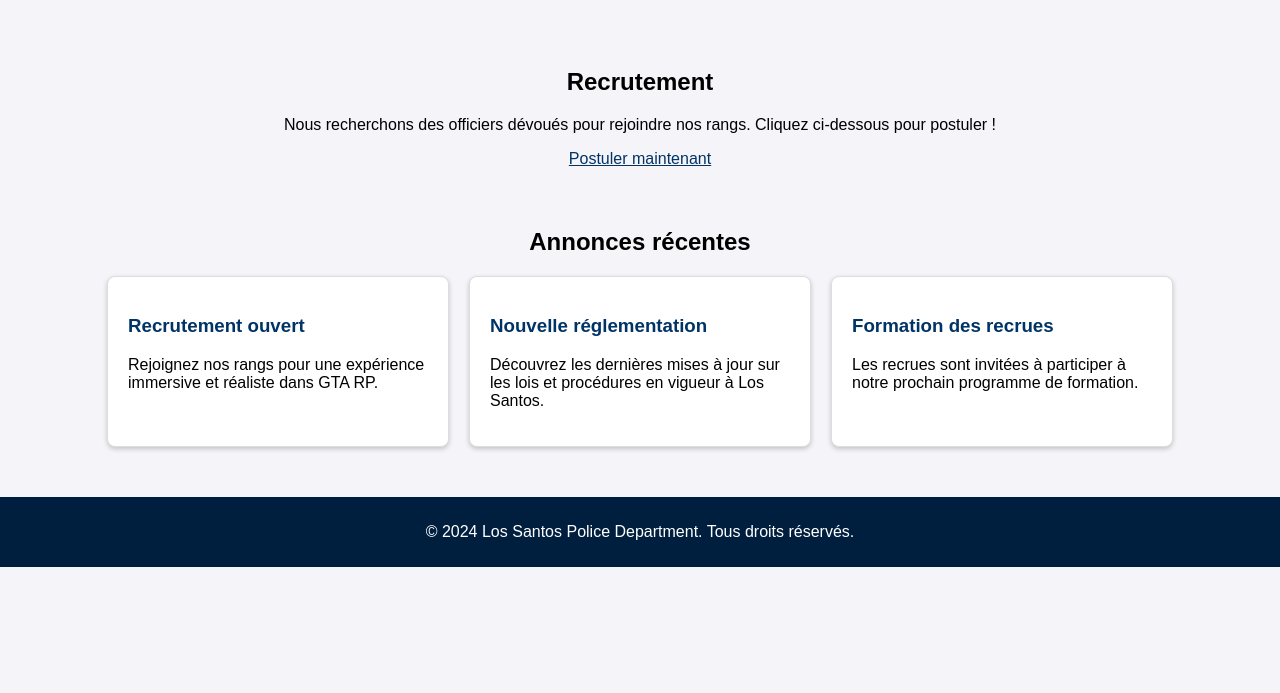
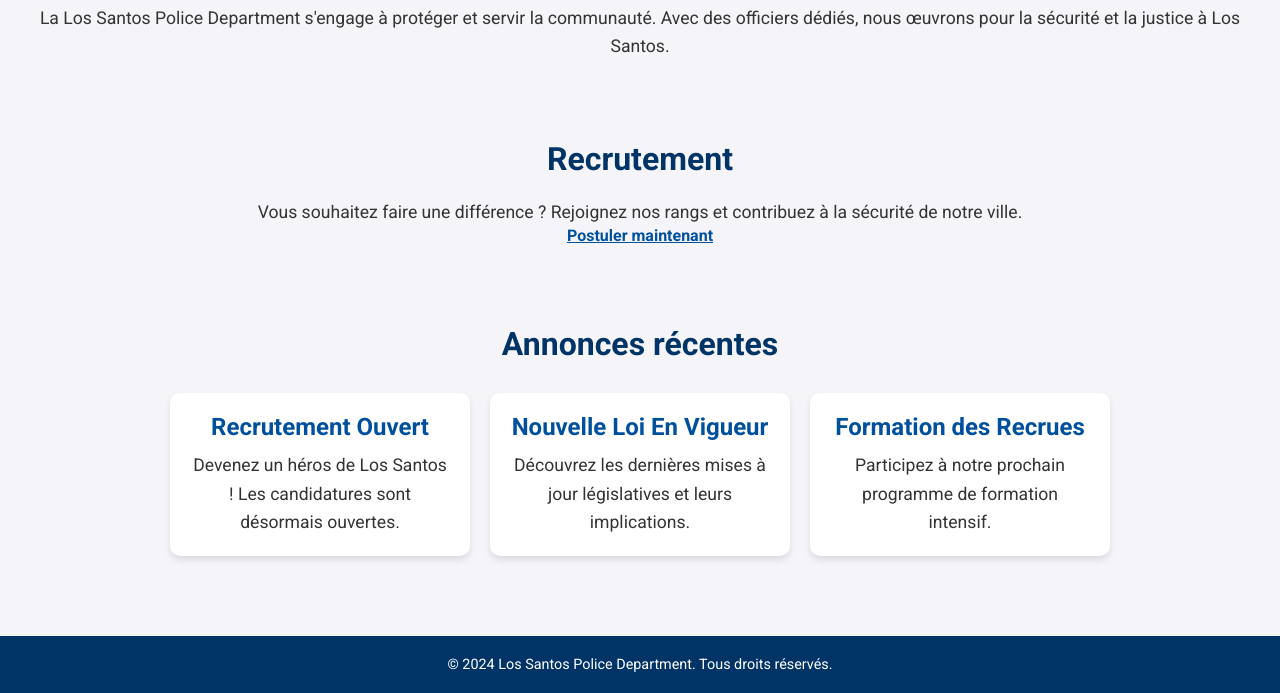
Before and after one commit to Alphaxd12/lspd-2-, a plain HTML site: page index.html in a window 1280 px wide. Shown: the part 563-1256 px from the top of the page. Before the commit the page ends 1130 px from the top, so only its background shows below. Drawn offline with Linux system fonts and the light colour scheme.

Commit message:
index.html

```diff
--- a/index.html
+++ b/index.html
@@ -3,82 +3,139 @@
 <head>
   <meta charset="UTF-8">
   <meta name="viewport" content="width=device-width, initial-scale=1.0">
-  <title>Los Santos Police Department - Accueil</title>
+  <title>LSPD - Accueil</title>
+  <link rel="stylesheet" href="https://fonts.googleapis.com/css2?family=Roboto:wght@300;400;700&display=swap">
   <style>
+    :root {
+      --primary-color: #003366;
+      --secondary-color: #00509e;
+      --light-color: #f4f4f9;
+      --text-color: #333;
+    }
+
+    * {
+      margin: 0;
+      padding: 0;
+      box-sizing: border-box;
+    }
+
     body {
-      margin: 0;
-      font-family: Arial, sans-serif;
-      background-color: #f4f4f9;
+      font-family: 'Roboto', sans-serif;
+      background: var(--light-color);
+      color: var(--text-color);
     }
+
     header {
-      background: #001f3f;
+      background: var(--primary-color);
       color: white;
       padding: 20px 0;
       text-align: center;
+      position: relative;
+      overflow: hidden;
     }
+
     header h1 {
-      margin: 0;
       font-size: 2.5em;
+      margin-bottom: 10px;
     }
+
     header p {
-      margin: 0;
       font-size: 1.2em;
       opacity: 0.9;
     }
+
     nav {
-      background: #003366;
-      padding: 10px 0;
-      text-align: center;
+      display: flex;
+      justify-content: center;
+      gap: 20px;
+      background: var(--secondary-color);
+      padding: 15px 0;
     }
+
     nav a {
       color: white;
       text-decoration: none;
-      margin: 0 15px;
-      font-size: 1.2em;
+      font-weight: bold;
+      transition: color 0.3s;
     }
+
     nav a:hover {
-      text-decoration: underline;
+      color: var(--light-color);
     }
+
     .banner {
-      background: url('https://via.placeholder.com/1920x500?text=LSPD+Banner') no-repeat center center/cover;
+      background: url('https://via.placeholder.com/1920x600?text=LSPD+Modern+Banner') no-repeat center center/cover;
       height: 300px;
+      display: flex;
+      align-items: center;
+      justify-content: center;
+      color: white;
+      text-shadow: 2px 2px 5px rgba(0, 0, 0, 0.7);
+      font-size: 2em;
+      font-weight: bold;
     }
+
     section {
-      padding: 20px;
+      padding: 40px 20px;
       text-align: center;
     }
+
+    section h2 {
+      font-size: 2em;
+      margin-bottom: 20px;
+      color: var(--primary-color);
+    }
+
+    section p {
+      font-size: 1.1em;
+      line-height: 1.6;
+    }
+
     .cards {
       display: flex;
       justify-content: center;
       flex-wrap: wrap;
       gap: 20px;
-      margin-top: 20px;
+      margin-top: 30px;
     }
+
     .card {
       background: white;
-      border: 1px solid #ddd;
-      border-radius: 8px;
+      border-radius: 10px;
+      box-shadow: 0 4px 6px rgba(0, 0, 0, 0.1);
       width: 300px;
       padding: 20px;
-      text-align: left;
-      box-shadow: 0 2px 5px rgba(0, 0, 0, 0.2);
+      transition: transform 0.3s, box-shadow 0.3s;
     }
+
+    .card:hover {
+      transform: translateY(-10px);
+      box-shadow: 0 6px 12px rgba(0, 0, 0, 0.2);
+    }
+
     .card h3 {
-      color: #003366;
+      color: var(--secondary-color);
+      font-size: 1.5em;
+      margin-bottom: 10px;
     }
+
     footer {
-      background: #001f3f;
+      background: var(--primary-color);
       color: white;
       text-align: center;
-      padding: 10px 0;
-      margin-top: 30px;
+      padding: 20px;
+      margin-top: 40px;
+    }
+
+    footer p {
+      font-size: 0.9em;
     }
   </style>
 </head>
 <body>
   <header>
     <h1>Los Santos Police Department</h1>
-    <p>"Protéger et Servir avec Honneur"</p>
+    <p>"Protéger et servir avec honneur"</p>
   </header>
 
   <nav>
@@ -88,33 +145,35 @@
     <a href="#contact">Contact</a>
   </nav>
 
-  <div class="banner"></div>
+  <div class="banner">
+    Bienvenue à la LSPD
+  </div>
 
   <section id="about">
     <h2>À propos de la LSPD</h2>
-    <p>La Los Santos Police Department s'engage à protéger les citoyens de Los Santos, assurer la justice, et maintenir l'ordre dans notre ville.</p>
+    <p>La Los Santos Police Department s'engage à protéger et servir la communauté. Avec des officiers dédiés, nous œuvrons pour la sécurité et la justice à Los Santos.</p>
   </section>
 
   <section id="recruitment">
     <h2>Recrutement</h2>
-    <p>Nous recherchons des officiers dévoués pour rejoindre nos rangs. Cliquez ci-dessous pour postuler !</p>
-    <a href="#apply" style="color: #003366; text-decoration: underline;">Postuler maintenant</a>
+    <p>Vous souhaitez faire une différence ? Rejoignez nos rangs et contribuez à la sécurité de notre ville.</p>
+    <a href="#apply" style="color: var(--secondary-color); text-decoration: underline; font-weight: bold;">Postuler maintenant</a>
   </section>
 
   <section id="news">
     <h2>Annonces récentes</h2>
     <div class="cards">
       <div class="card">
-        <h3>Recrutement ouvert</h3>
-        <p>Rejoignez nos rangs pour une expérience immersive et réaliste dans GTA RP.</p>
+        <h3>Recrutement Ouvert</h3>
+        <p>Devenez un héros de Los Santos ! Les candidatures sont désormais ouvertes.</p>
       </div>
       <div class="card">
-        <h3>Nouvelle réglementation</h3>
-        <p>Découvrez les dernières mises à jour sur les lois et procédures en vigueur à Los Santos.</p>
+        <h3>Nouvelle Loi En Vigueur</h3>
+        <p>Découvrez les dernières mises à jour législatives et leurs implications.</p>
       </div>
       <div class="card">
-        <h3>Formation des recrues</h3>
-        <p>Les recrues sont invitées à participer à notre prochain programme de formation.</p>
+        <h3>Formation des Recrues</h3>
+        <p>Participez à notre prochain programme de formation intensif.</p>
       </div>
     </div>
   </section>
```
